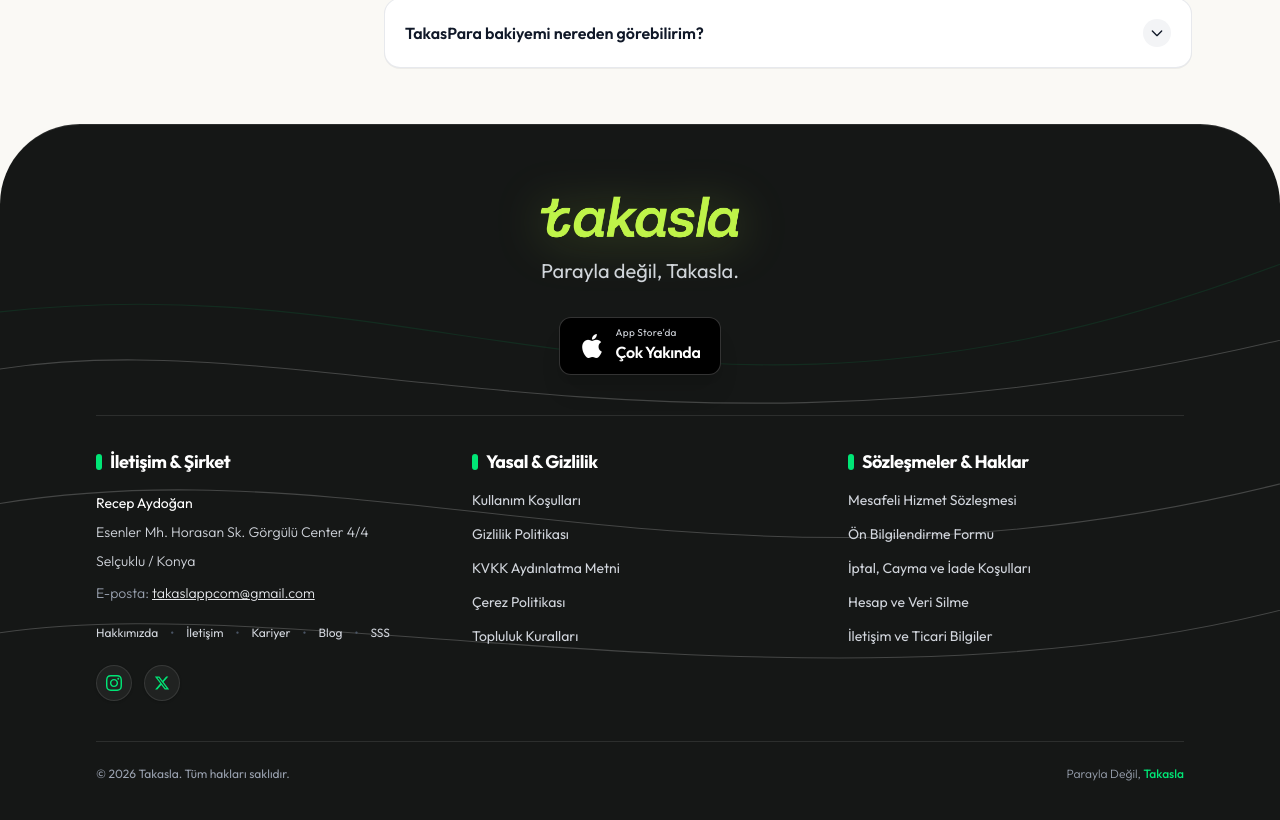
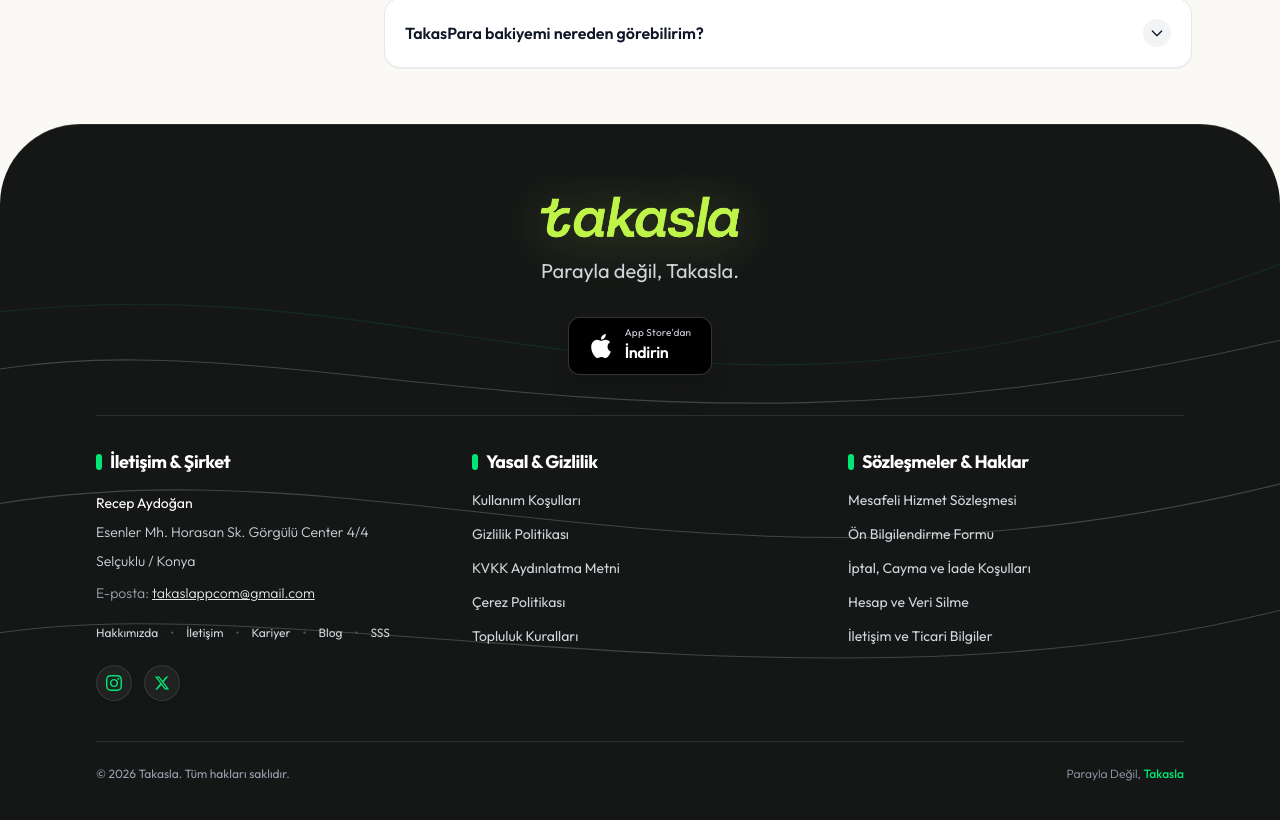
Before and after one commit to takaslapp/takasla-website, a Next.js app: page /sss in a window 1280 px wide. Shown: the part 4848-5668 px from the top of the page. Built offline with nearby package versions, Linux system fonts and the light colour scheme.

Commit message:
feat: App Store canlı bağlantısı ve indirme butonları güncellendi

```diff
--- a/src/app/i/[code]/page.tsx
+++ b/src/app/i/[code]/page.tsx
@@ -407,7 +407,9 @@
               {/* Store Button */}
               <div className="flex justify-center">
                 <Link
-                  href="#"
+                  href="https://apps.apple.com/app/takasla-yeni-nesil-takas/id6812309534"
+                  target="_blank"
+                  rel="noopener noreferrer"
                   className="inline-flex items-center justify-center gap-2.5 bg-black hover:bg-gray-900 text-white px-5 py-2.5 rounded-xl transition-all shadow-xs active:scale-95"
                 >
                   <img
@@ -418,8 +420,8 @@
                     className="w-4 h-4 object-contain brightness-0 invert"
                   />
                   <div className="flex flex-col text-left leading-none">
-                    <span className="text-[9px] text-gray-300 font-normal">App Store&apos;da</span>
-                    <span className="text-xs font-semibold text-white mt-0.5">Çok Yakında</span>
+                    <span className="text-[9px] text-gray-300 font-normal">App Store&apos;dan</span>
+                    <span className="text-xs font-semibold text-white mt-0.5">İndirin</span>
                   </div>
                 </Link>
               </div>
--- a/src/app/layout.tsx
+++ b/src/app/layout.tsx
@@ -90,6 +90,9 @@
       "max-snippet": -1,
     },
   },
+  itunes: {
+    appId: "6812309534",
+  },
 };
 
 export default function RootLayout({
@@ -133,9 +136,10 @@
       },
       {
         "@type": "SoftwareApplication",
-        name: "Takasla",
-        operatingSystem: "iOS, Android",
+        name: "Takasla - Yeni Nesil Takas",
+        operatingSystem: "iOS",
         applicationCategory: "ShoppingApplication",
+        installUrl: "https://apps.apple.com/app/takasla-yeni-nesil-takas/id6812309534",
         offers: {
           "@type": "Offer",
           price: "0",
--- a/src/app/page.tsx
+++ b/src/app/page.tsx
@@ -53,22 +53,24 @@
           {/* Apple App Store Corporate Button Centered */}
           <div className="flex items-center justify-center mb-6">
             <Link
-              href="#"
+              href="https://apps.apple.com/app/takasla-yeni-nesil-takas/id6812309534"
+              target="_blank"
+              rel="noopener noreferrer"
               className="inline-flex items-center gap-3 bg-black hover:bg-[#111111] text-white px-5 py-2.5 rounded-xl border border-white/20 hover:border-white/40 transition-all shadow-xl hover:scale-105 active:scale-95 group"
             >
               <img
                 src="/images/apple-logo.webp"
-                alt="Apple"
+                alt="Apple App Store"
                 width={24}
                 height={24}
                 className="w-6 h-6 object-contain brightness-0 invert"
               />
               <div className="flex flex-col text-left leading-none">
                 <span className="text-[10px] text-gray-300 font-normal tracking-wide">
-                  App Store&apos;da
+                  App Store&apos;dan
                 </span>
                 <span className="text-base font-semibold text-white tracking-tight mt-0.5">
-                  Çok Yakında
+                  İndirin
                 </span>
               </div>
             </Link>
--- a/src/components/Footer.tsx
+++ b/src/components/Footer.tsx
@@ -130,12 +130,14 @@
         {/* Apple App Store Corporate Button Centered */}
         <div className="flex items-center justify-center relative z-10 mb-10">
           <Link
-            href="#"
+            href="https://apps.apple.com/app/takasla-yeni-nesil-takas/id6812309534"
+            target="_blank"
+            rel="noopener noreferrer"
             className="inline-flex items-center gap-3 bg-black hover:bg-[#111111] text-white px-5 py-2.5 rounded-xl border border-white/20 hover:border-white/40 transition-all shadow-xl hover:scale-105 active:scale-95 group"
           >
             <img
               src="/images/apple-logo.webp"
-              alt="Apple"
+              alt="Apple App Store"
               width={24}
               height={24}
               loading="lazy"
@@ -143,10 +145,10 @@
             />
             <div className="flex flex-col text-left leading-none">
               <span className="text-[10px] text-gray-300 font-normal tracking-wide">
-                App Store&apos;da
+                App Store&apos;dan
               </span>
               <span className="text-base font-semibold text-white tracking-tight mt-0.5">
-                Çok Yakında
+                İndirin
               </span>
             </div>
           </Link>
```
